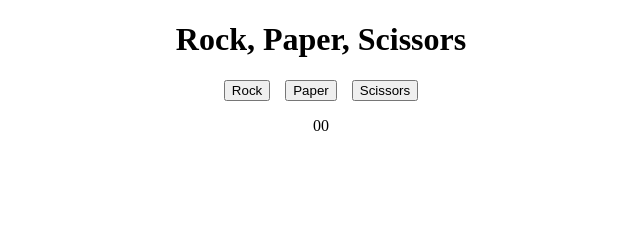
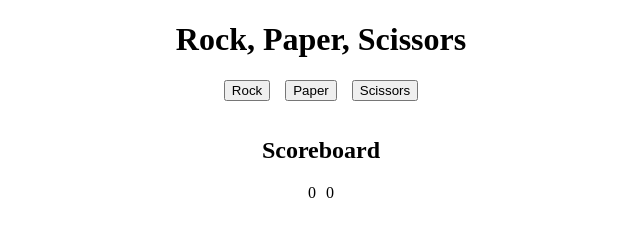
Before and after one commit to alexachramowicz/rock-paper-scissors, a plain HTML site: page index.html in a window 1280 px wide. Shown: the whole page, without its empty margins (319-959 px from the left). Drawn offline with Linux system fonts and the light colour scheme.

Commit message:
added scoreboard

```diff
--- a/index.html
+++ b/index.html
@@ -22,12 +22,15 @@
         <div class="selection-container">
             <p id="winner-para"></p>
         </div>
+        <div class="scoreboard-container">
+            <h2>Scoreboard</h2>
             <div class="results-container">
                 <div class="player-container">
                     <span id="player-counter">0</span>
                 </div>
                 <div class="computer-container">
                     <span id="computer-counter">0</span>
+                </div>
             </div>
         </div>
         <div class="winner-container">
--- a/main.css
+++ b/main.css
@@ -17,13 +17,18 @@ ul {
     gap: 15px;
 }
 
+.scoreboard-container {
+    display: flex;
+    flex-direction: column;
+    align-items: center;
+}
+
 .results-container {
     display: flex;
     align-items: center;
+    gap: 10px;
 }
 
 .winner-container {
     display: flex;
-    margin: 0;
-    padding: 0;
 }
```
Lines whose indentation alone changed are shown as unchanged.
